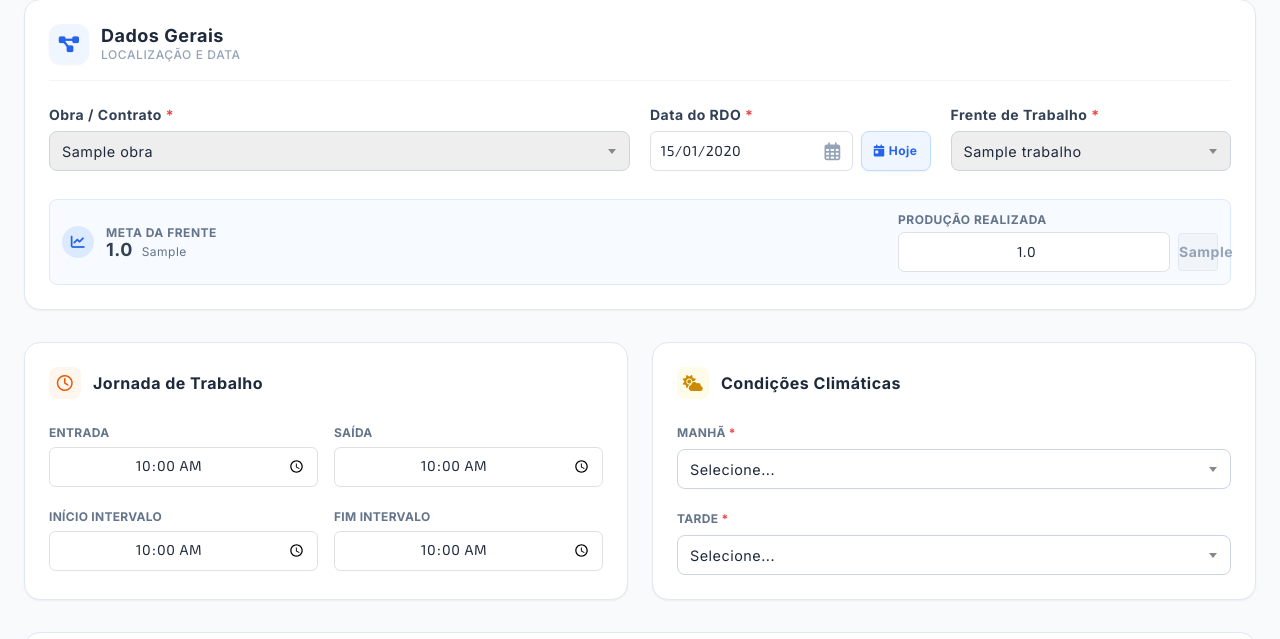
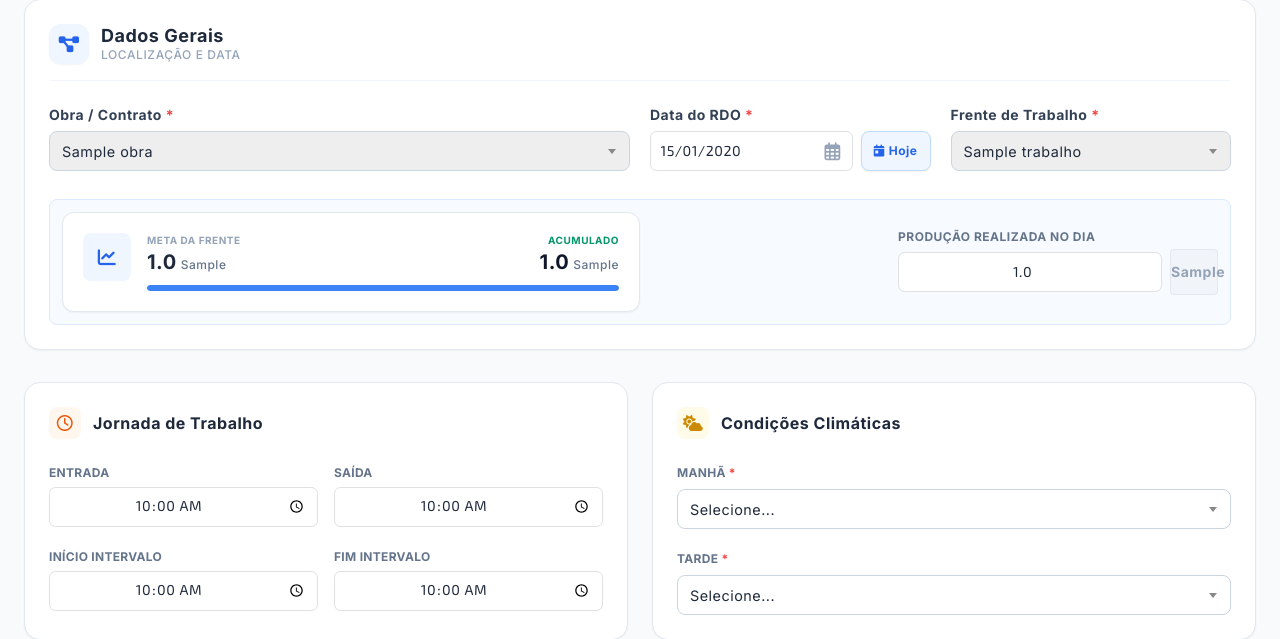
Before and after one commit to werneckx/Projeto-Relatorio-Diario-de-Obra, a Flask app: page /auth/editar-rdo/1 in a window 1280 px wide. Shown: the part 213-852 px from the top of the page. Run offline with Flask 3, Linux system fonts and the light colour scheme; a user stored in the database is signed in; tables that the repository leaves empty hold one stand-in row (values such as "Sample post"); some libraries are stand-ins or nearby versions.

Commit message:
Avanço fisico

```diff
--- a/app/routes/auth.py
+++ b/app/routes/auth.py
@@ -314,7 +314,8 @@ def get_obra_api(id):
             "responsavel_nome": nome_resp_frente,
             "responsavel_id": id_resp_frente,
             "unidade": f.unidade or "",
-            "qtd_planejada": f.qtd_planejada or 0
+            "qtd_planejada": f.qtd_planejada or 0,
+            "qtd_realizada": f.qtd_realizada or 0
         })
 
     # 6. Retorno do JSON com os nomes de campos corretos
--- a/app/templates/form_rdo.html
+++ b/app/templates/form_rdo.html
@@ -595,8 +595,9 @@
                             {% for frente in frente_trabalho %}
                             <!-- AQUI: Injetamos data-meta e data-unidade para funcionar no carregamento inicial -->
                             <option value="{{ frente.id_frente_trabalho if frente.id_frente_trabalho else frente.id }}"
-                                data-meta="{{ frente.qtd_planejada or 0 }}" data-unidade="{{ frente.unidade or '' }}" {%
-                                if item.id_frente_trabalho==(frente.id_frente_trabalho if frente.id_frente_trabalho else
+                                data-meta="{{ frente.qtd_planejada or 0 }}" data-unidade="{{ frente.unidade or '' }}"
+                                data-realizado="{{ frente.qtd_realizada or 0 }}" {% if
+                                item.id_frente_trabalho==(frente.id_frente_trabalho if frente.id_frente_trabalho else
                                 frente.id) %}selected{% endif %}>
                                 {{ frente.nome_frente }}
                             </option>
@@ -610,33 +611,87 @@
                             class="fas fa-exclamation-triangle mr-1"></i> Erro ao carregar.</div>
                 </div>
 
-                <!-- BLOCO DE AVANÇO FÍSICO (Novo) -->
+                <!-- BLOCO DE AVANÇO FÍSICO (Atualizado com Visual Bonito + Lógica de JS) -->
                 <div id="block_progresso"
                     class="{% if not (item and item.frente_trabalho and item.frente_trabalho.unidade) %}hidden{% endif %} md:col-span-4 bg-blue-50/50 rounded-lg p-3 border border-blue-100 flex flex-col sm:flex-row gap-4 items-center justify-between mt-2">
-                    <div class="flex items-center gap-3 text-sm text-slate-700">
-                        <div class="w-8 h-8 rounded-full bg-blue-100 text-blue-600 flex items-center justify-center">
-                            <i class="fas fa-chart-line"></i>
+
+                    <!-- Card Visual com IDs específicos para o JS atualizar -->
+                    <div class="bg-white rounded-xl shadow-sm border border-slate-200 p-5 w-full sm:w-2/3 md:w-1/2">
+                        <div class="flex items-start gap-4">
+                            <!-- Ícone Destacado -->
+                            <div
+                                class="w-12 h-12 rounded-lg bg-blue-50 text-blue-600 flex items-center justify-center shrink-0 text-lg">
+                                <i class="fas fa-chart-line"></i>
+                            </div>
+
+                            <!-- Conteúdo -->
+                            <div class="flex-1 min-w-0">
+                                <div class="flex items-center justify-between">
+                                    <!-- Bloco Meta -->
+                                    <div class="mb-3">
+                                        <p class="text-[10px] text-slate-400 font-bold uppercase tracking-wider mb-1">
+                                            Meta da Frente</p>
+                                        <div class="flex items-baseline gap-1">
+                                            <!-- ID para JS -->
+                                            <span id="label_meta_valor"
+                                                class="text-xl font-bold text-slate-800 leading-none">
+                                                {{ item.frente_trabalho.qtd_planejada if item and item.frente_trabalho
+                                                else '0' }}
+                                            </span>
+                                            <!-- Classe para JS atualizar todas as unidades -->
+                                            <span class="label_unidade_dinamica text-xs text-slate-500 font-medium">
+                                                {{ item.frente_trabalho.unidade if item and item.frente_trabalho else
+                                                '-' }}
+                                            </span>
+                                        </div>
+                                    </div>
+
+                                    <!-- Bloco Realizado -->
+                                    <div class="mb-3 text-right">
+                                        <p class="text-[10px] text-emerald-600 font-bold uppercase tracking-wider mb-1">
+                                            Acumulado</p>
+                                        <div class="flex items-baseline gap-1 justify-end">
+                                            <!-- ID para JS -->
+                                            <span id="label_realizado_valor"
+                                                class="text-xl font-bold text-slate-900 leading-none">
+                                                {{ item.frente_trabalho.qtd_realizada if item and item.frente_trabalho
+                                                else '0' }}
+                                            </span>
+                                            <span class="label_unidade_dinamica text-xs text-slate-500 font-medium">
+                                                {{ item.frente_trabalho.unidade if item and item.frente_trabalho else
+                                                '-' }}
+                                            </span>
+                                        </div>
+                                    </div>
+                                </div>
+
+                                <!-- Barra de progresso dinâmica -->
+                                {% set realizado = item.frente_trabalho.qtd_realizada if item and item.frente_trabalho
+                                else 0 %}
+                                {% set meta = item.frente_trabalho.qtd_planejada if item and item.frente_trabalho else 0
+                                %}
+                                {% set porcentagem = (realizado / meta * 100) if meta > 0 else 0 %}
+
+                                <div class="w-full bg-slate-100 h-1.5 rounded-full overflow-hidden">
+                                    <div id="progress_bar_dinamica"
+                                        class="bg-blue-500 h-full rounded-full transition-all duration-500"
+                                        style="width: {{ porcentagem | round }}%"></div>
+                                </div>
+                            </div>
                         </div>
-                        <div>
-                            <p class="text-xs text-slate-500 font-bold uppercase">Meta da Frente</p>
-                            <p class="font-bold text-lg leading-none">
-                                <span id="label_meta">{{ item.frente_trabalho.qtd_planejada if item and
-                                    item.frente_trabalho else '0' }}</span>
-                                <span id="label_unidade" class="text-xs text-slate-500 ml-1 font-normal">{{
-                                    item.frente_trabalho.unidade if item and item.frente_trabalho else '-' }}</span>
-                            </p>
-                        </div>
                     </div>
 
                     <div class="flex-1 w-full sm:w-auto sm:max-w-xs">
-                        <label class="text-xs font-bold text-slate-500 uppercase mb-1 block">Produção Realizada</label>
+                        <label class="text-xs font-bold text-slate-500 uppercase mb-1 block">Produção Realizada no
+                            dia</label>
                         <div class="flex items-center gap-2">
                             <input type="number" name="qtd_produzida" step="0.01"
-                                class="form-control-std font-bold text-blue-700 text-center" placeholder="0.00"
+                                class="form-control-std font-bold text-blue-700 text-center h-12 text-lg"
+                                placeholder="0.00"
                                 value="{{ item.qtd_produzida if item and item.qtd_produzida is not none else '' }}"
-                                {{ 'readonly' if view_mode }}>
-                            <span id="label_unidade_input"
-                                class="text-sm font-bold text-slate-400 w-10 text-center bg-slate-100 rounded py-2 border border-slate-200">{{
+                                {{ 'disabled' if view_mode }}>
+                            <span
+                                class="label_unidade_dinamica text-sm font-bold text-slate-400 w-12 text-center bg-slate-100 rounded py-3 border border-slate-200">{{
                                 item.frente_trabalho.unidade if item and item.frente_trabalho else '-' }}</span>
                         </div>
                     </div>
@@ -1194,7 +1249,7 @@
 <!-- ========================================== -->
 <!-- MODAIS (Mobile Optimized) -->
 <!-- ========================================== -->
-
+<!-- (Os modais permanecem iguais) -->
 <!-- Modal Webcam (Desktop) -->
 <div id="modal_webcam" class="modal-overlay z-[10010]">
     <div class="modal-content max-w-2xl bg-black border-0">
@@ -1540,24 +1595,42 @@
             const selectedOption = $(this).find(':selected');
             const meta = selectedOption.data('meta');
             const unidade = selectedOption.data('unidade');
+            const realizado = selectedOption.data('realizado') || 0; // Se não tiver, assume 0
 
             const blocoProgresso = document.getElementById('block_progresso');
-            const labelMeta = document.getElementById('label_meta');
-            const labelUnidade = document.getElementById('label_unidade');
-            const labelUnidadeInput = document.getElementById('label_unidade_input');
+            // Elementos de texto
+            const labelMeta = document.getElementById('label_meta_valor');
+            const labelRealizado = document.getElementById('label_realizado_valor');
+            // Elementos de classe (unidade aparece em vários lugares)
+            const labelsUnidade = document.querySelectorAll('.label_unidade_dinamica');
+
+            // Barra de Progresso
+            const progressBar = document.getElementById('progress_bar_dinamica');
 
             // Se tem meta definida (maior que zero ou unidade definida), mostra o bloco
             if (unidade && unidade !== '') {
                 blocoProgresso.classList.remove('hidden');
-                labelMeta.textContent = meta || '0';
-                labelUnidade.textContent = unidade;
-                labelUnidadeInput.textContent = unidade;
+
+                // Atualiza Textos
+                if (labelMeta) labelMeta.textContent = meta || '0';
+                if (labelRealizado) labelRealizado.textContent = realizado || '0';
+
+                labelsUnidade.forEach(el => {
+                    el.textContent = unidade;
+                });
+
+                // Calcula e anima barra de progresso
+                let porcentagem = 0;
+                if (meta > 0) {
+                    porcentagem = (realizado / meta) * 100;
+                }
+                if (progressBar) progressBar.style.width = Math.round(porcentagem) + '%';
+
             } else if (selectedOption.val() === '') {
                 // Se desmarcou (selecione...), esconde
                 blocoProgresso.classList.add('hidden');
             } else {
-                // Caso não tenha meta definida na frente, podemos esconder ou mostrar zerado.
-                // Opção: Esconder para não poluir se não for usar.
+                // Caso não tenha meta definida na frente
                 blocoProgresso.classList.add('hidden');
             }
         });
@@ -1631,10 +1704,13 @@
             } else {
                 let options = '<option value="">Selecione a Frente...</option>';
                 frentes.forEach(f => {
-                    // ATUALIZAÇÃO: Incluindo data-meta e data-unidade
+                    // ATUALIZAÇÃO: Incluindo data-meta, data-unidade e data-realizado
                     const meta = f.qtd_planejada || 0;
                     const unid = f.unidade || '';
-                    options += `<option value="${f.id}" data-meta="${meta}" data-unidade="${unid}">${f.nome}</option>`;
+                    // Se a API não retornar qtd_realizada, assumimos 0. Idealmente a API /api/obra deve retornar isso
+                    const realizado = f.qtd_realizada || 0;
+
+                    options += `<option value="${f.id}" data-meta="${meta}" data-unidade="${unid}" data-realizado="${realizado}">${f.nome}</option>`;
                 });
                 selectFrente.html(options);
             }
```
